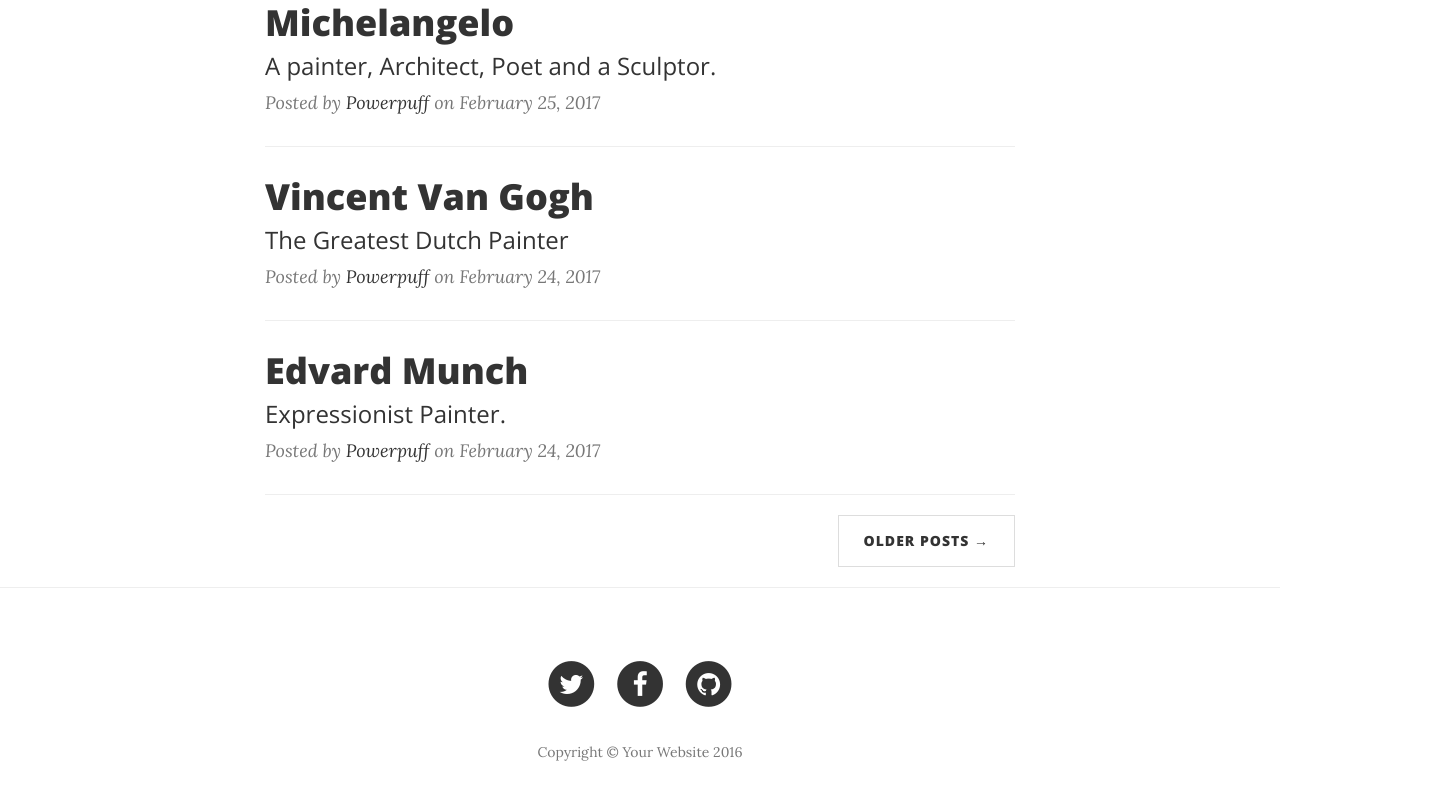
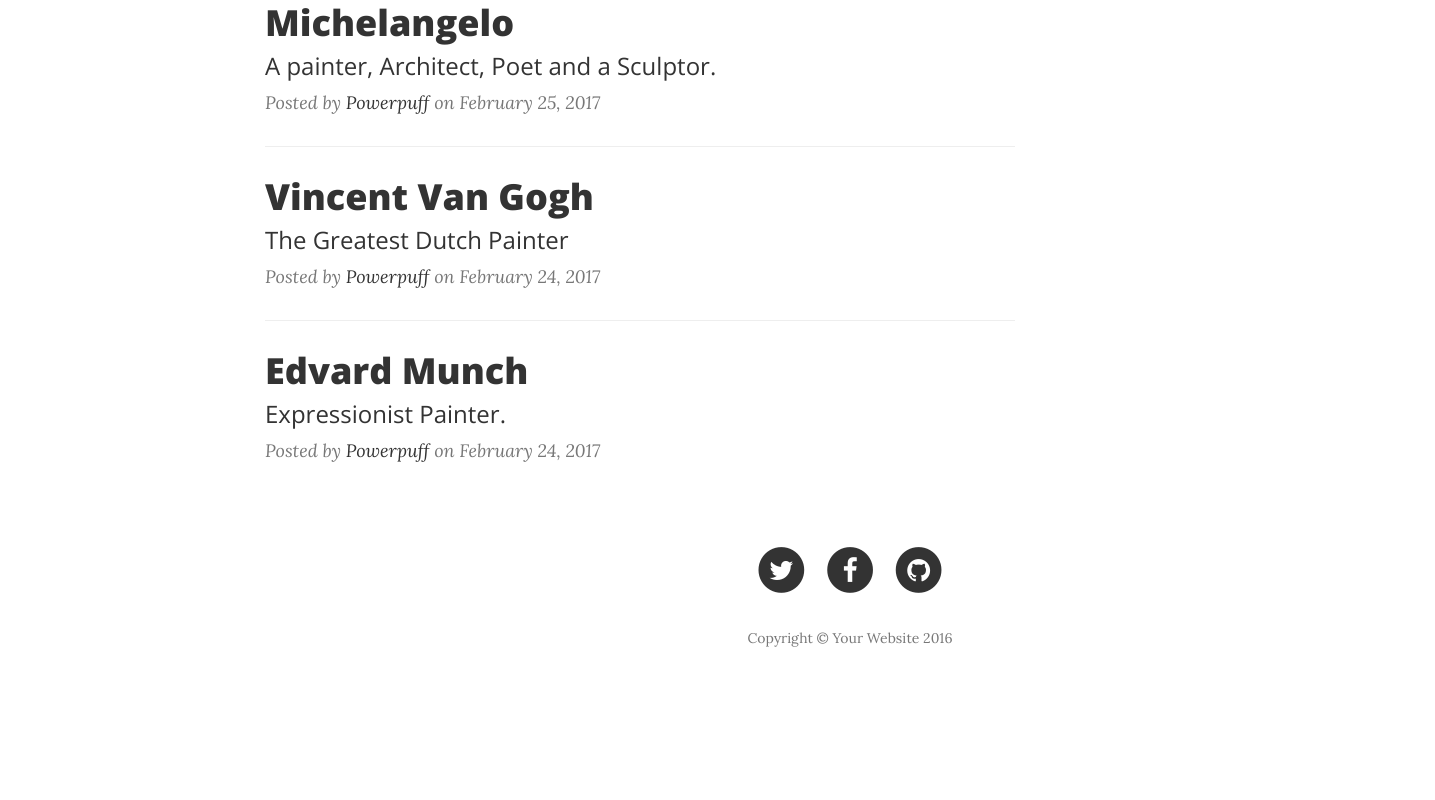
Before and after one commit to stephniedg/stephniedg.github.io, a website: page index.html in a window 1280 px wide. Shown: the part 699-1499 px from the top of the page, 1435 px wide, since content can reach past the window. After the commit the page ends 1413 px from the top, so only its background shows below. Drawn offline with nearby package versions, Linux system fonts and the light colour scheme.

Commit message:
Stephniedg

```diff
--- a/index.html
+++ b/index.html
@@ -131,18 +131,7 @@
                     </a>
                     <p class="post-meta">Posted by <a href="#">Powerpuff</a> on February 24, 2017</p>
                 </div>
-                <hr>
-                <!-- Pager -->
-                <ul class="pager">
-                    <li class="next">
-                        <a href="#">Older Posts &rarr;</a>
-                    </li>
-                </ul>
-            </div>
-        </div>
-    </div>
 
-    <hr>
 
     <!-- Footer -->
     <footer>
```
